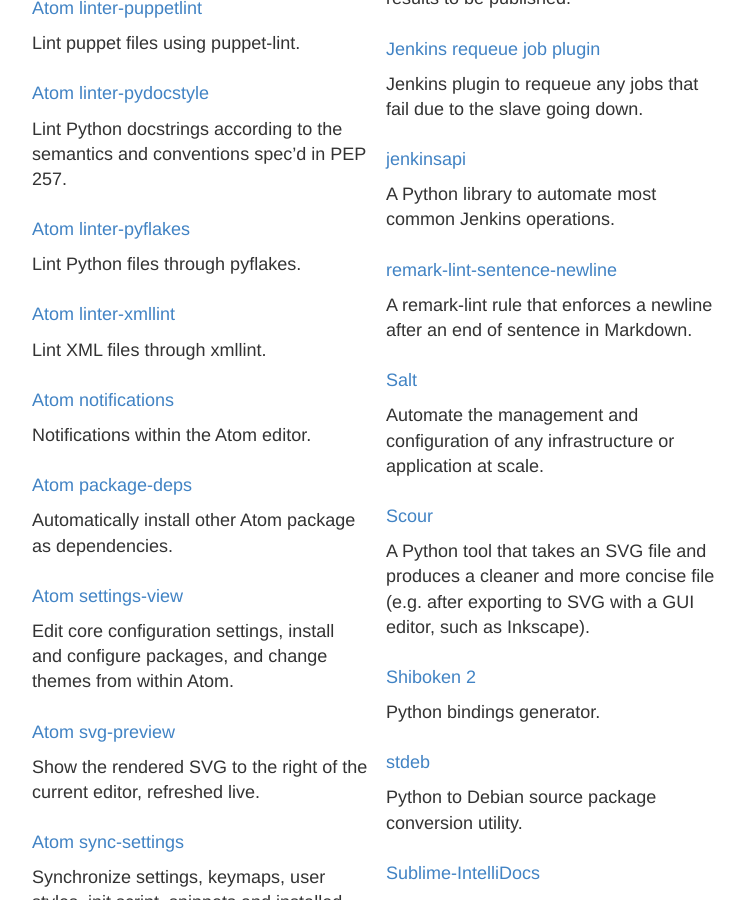
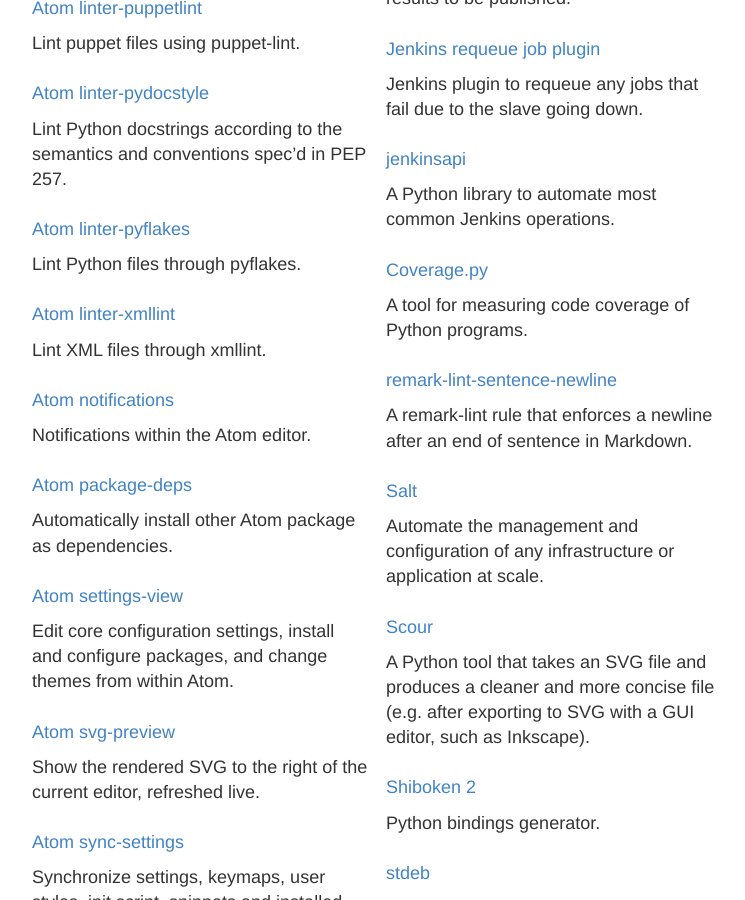
Before and after one commit to dirk-thomas/dirk-thomas.github.io, a Jekyll site: the page built from projects/index.md, in a window 1280 px wide and 900 px high, scrolled down 1520 px. Shown: the whole window, without its empty margins (278-1023 px from the left). Built offline with Jekyll 4.4.1, drawn with Linux system fonts in a browser that asks for light colours; emoji names are drawn with the system emoji font.

Commit message:
add Coverage.py to project page

```diff
--- a/projects/index.md
+++ b/projects/index.md
@@ -153,6 +153,10 @@
 
   A Python library to automate most common Jenkins operations.
 
+* [Coverage.py](https://bitbucket.org/ned/coveragepy/pull-requests/?author=dirk-thomas)
+
+  A tool for measuring code coverage of Python programs.
+
 * [remark-lint-sentence-newline](https://github.com/chcokr/remark-lint-sentence-newline/issues?q=author%3Adirk-thomas)
 
   A remark-lint rule that enforces a newline after an end of sentence in Markdown.
```
